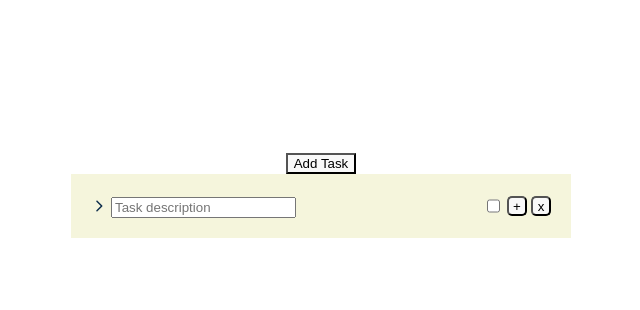
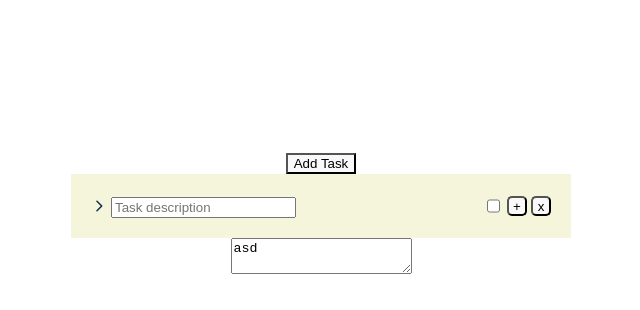
Before and after one commit to ArtemSyulatov/Infinite-Todo, a React (Vite) app in the folder Todo react+mobx/: page / in a window 1280 px wide. Both pictures are taken after a click on the button "Add Task". Shown: the top 310 px of the page, without its empty margins (319-959 px from the left). Built offline with nearby package versions, Linux system fonts and the light colour scheme.

Commit message:
prettier used

```diff
--- a/Todo react+mobx/src/components/Childs.jsx
+++ b/Todo react+mobx/src/components/Childs.jsx
@@ -3,7 +3,6 @@ import { observer } from "mobx-react-lite";
 import classes from "./Todo.module.scss";
 import Todo from "./Todo";
 const Childs = observer((task) => {
-    console.log(task)
   return (
     <div className={classes.Childs}>
       {task.task.isChildsOpened
--- a/Todo react+mobx/src/components/RigthSide.jsx
+++ b/Todo react+mobx/src/components/RigthSide.jsx
@@ -1,5 +1,5 @@
-import { observer } from 'mobx-react-lite';
-import React from 'react';
+import { observer } from "mobx-react-lite";
+import React from "react";
 import classes from "./Todo.module.scss";
 const RigthSide = observer((task) => {
   return (
--- /dev/null
+++ b/Todo react+mobx/src/components/TaskText.jsx
@@ -0,0 +1,13 @@
+import { observer } from "mobx-react-lite";
+import React from "react";
+
+const TaskText = observer((task) => {
+  console.log(task);
+  return (
+    <div>
+      <textarea>asd</textarea>
+    </div>
+  );
+});
+
+export default TaskText;
--- a/Todo react+mobx/src/components/Todo.jsx
+++ b/Todo react+mobx/src/components/Todo.jsx
@@ -4,15 +4,22 @@ import classes from "./Todo.module.scss";
 import RigthSide from "./RigthSide";
 import Childs from "./Childs";
 import LeftSide from "./LeftSide";
+import TaskText from "./TaskText";
+
 const Todo = observer(({ task }) => {
   return (
-    <div>
-      <div className={classes.Task}>
-      <LeftSide task={task}/>
-        <RigthSide task={task} />
+    <div className={classes.todo}>
+      <div>
+        <div className={classes.Task}>
+          <LeftSide task={task} />
+          <RigthSide task={task} />
+        </div>
+        <Childs task={task} />
       </div>
-      <Childs task={task} />
+      <div className={classes.TaskText}>
+        <TaskText task={task} />
       </div>
+    </div>
   );
 });
 
--- a/Todo react+mobx/src/components/taskInput.jsx
+++ b/Todo react+mobx/src/components/taskInput.jsx
@@ -8,7 +8,7 @@ const TaskInput = observer((task) => {
         <input
           onKeyDown={(e) => {
             if (e.code == "Enter" && e.target.value !== "") {
-                task.task.toggleInput();
+              task.task.toggleInput();
             }
           }}
           type="text"
@@ -17,12 +17,12 @@ const TaskInput = observer((task) => {
           }}
           onBlur={(e) => {
             if (e.target.value !== "") {
-                task.task.toggleInput();
+              task.task.toggleInput();
               e.target.style.backgroundColor = "white";
             }
           }}
           onFocus={(e) => {
-            e.target.style.backgroundColor = "#bcdbf7";
+            e.target.style.backgroundColor = "#bcdbf7"; // TODO: сделать изменение цвета по другому
           }}
           value={task.task.text}
           placeholder="Task description"
```
Also changed, not shown: Todo react+mobx/src/components/LeftSide.jsx (line endings or trailing spaces). Lines whose indentation alone changed are shown as unchanged.
